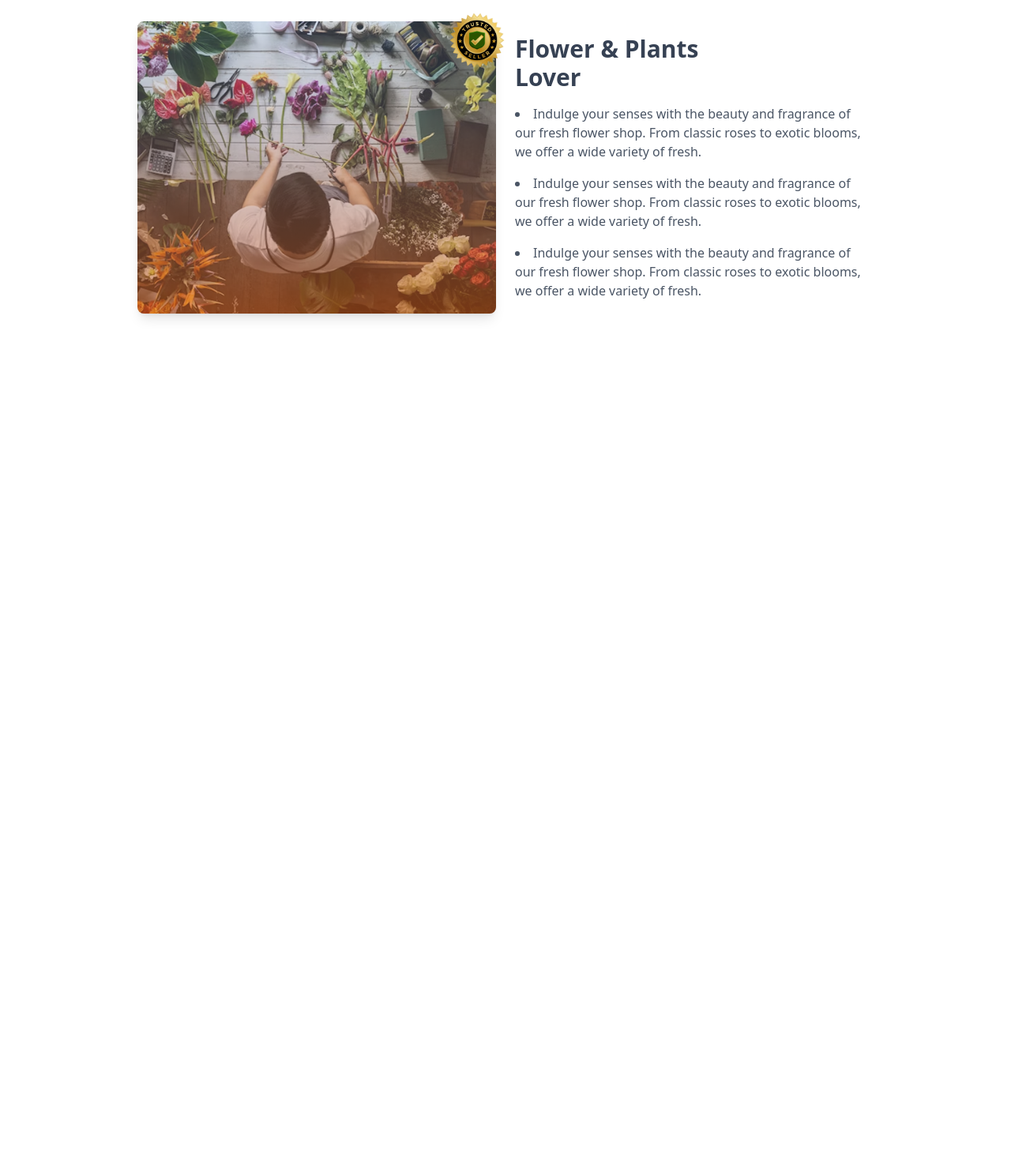
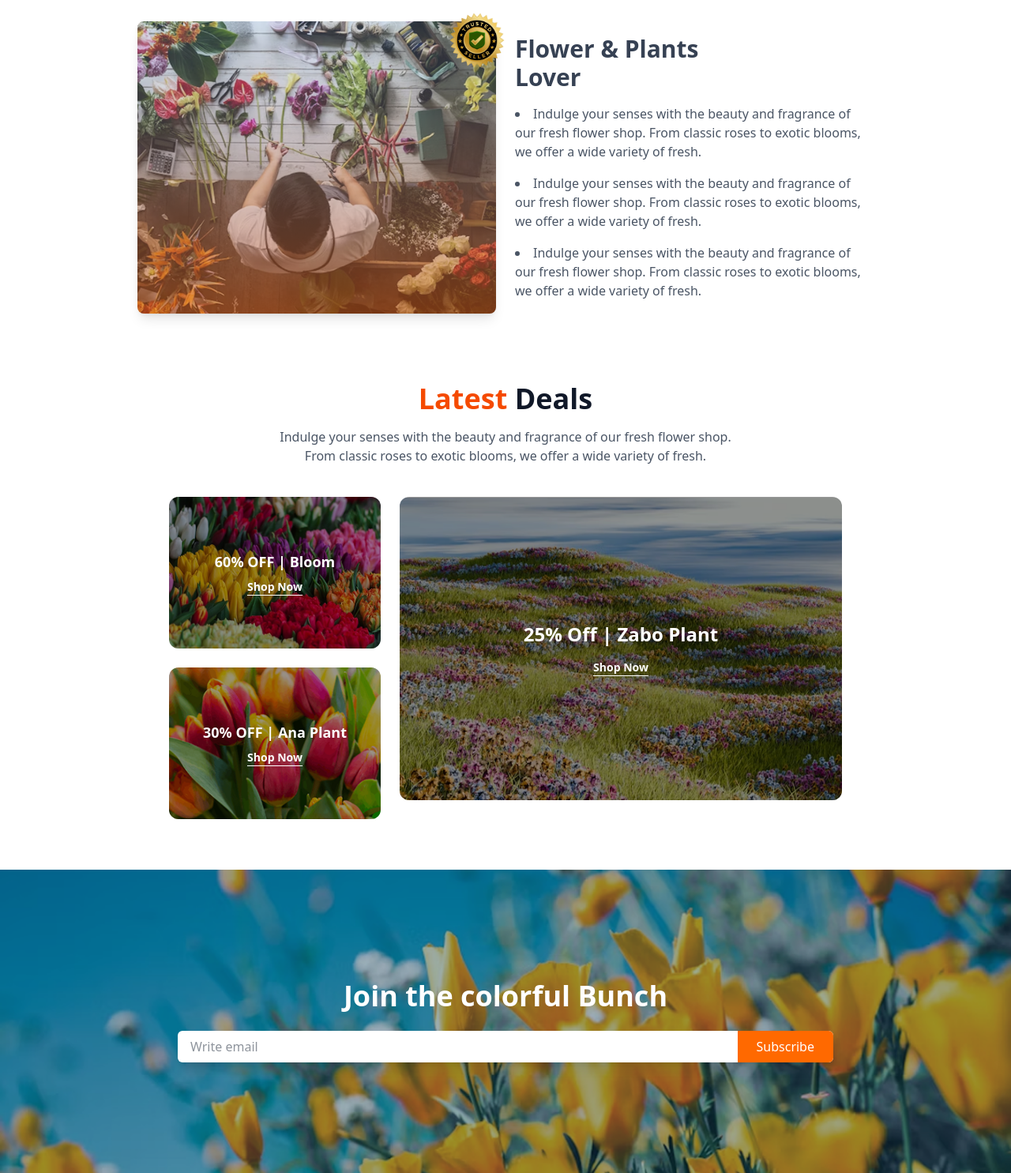
Before and after one commit to parvezislam760/my-second-assignment, a plain HTML site: page index.html in a window 1280 px wide. Shown: the part 1772-3257 px from the top of the page at 79% size. Before the commit the page ends 2193 px from the top, so only its background shows below. Drawn offline with nearby package versions, Linux system fonts and the light colour scheme.

Commit message:
added formand bg img

```diff
--- a/index.html
+++ b/index.html
@@ -140,6 +140,63 @@
       </div>
     </div>
   </header>
+  <main class="bg-white font-sans text-gray-800">
+    <section class="max-w-6xl mx-auto py-16 px-4 md:px-[150px]">
+      <!-- latest deals -->
+      <div class="text-center mb-10">
+        <h2 class="text-4xl font-semibold"><span class="text-orange-600 font-bold">Latest</span> <span class="text-gray-900 font-bold">Deals</span></h2>
+        <p class="mt-4 text-gray-600 max-w-xl mx-auto">Indulge your senses with the beauty and fragrance of our fresh flower shop. From classic roses to exotic blooms, we offer a wide variety of fresh.</p>
+      </div>
+      <!-- image cart -->
+      <div class="grid md:grid-cols-3 gap-6">
+        <div class="flex flex-col gap-6">
+          <div class="relative rounded-xl    overflow-hidden h-40 md:h-48">
+            <img class="w-full h-full object-cover" src="assets/deal-bloom.png" alt="">
+            <div class="absolute inset-0 bg-black/40 flex flex-col items-center justify-center text-center p-4">
+              <h3 class="text-white text-lg font-semibold ">60% OFF | Bloom</h3>
+              <a class="mt-2 text-white text-sm font-semibold border-b border-white" href="#">Shop Now</a>
+            </div>
+          </div>
+          <!-- img2 -->
+          <div class="relative rounded-xl overflow-hidden h-40 md:h-48">
+            <img class="w-full h-full object-cover" src="assets/deal-ana.png" alt="">
+            <div class="absolute inset-0 bg-black/40 flex flex-col items-center justify-center text-center p-4">
+              <h3 class="text-white text-lg font-semibold">30% OFF | Ana Plant</h3>
+              <a class="mt-2 text-white text-sm font-semibold border-b border-white" href="#">Shop Now</a>
+            </div>
+          </div>
+        </div>
+        <!-- full img -->
+        <div class="md:col-span-2">
+          <div class="relative rounded-xl overflow-hidden h-40 md:h-96">
+            <img class="w-full h-full object-cover" src="assets/deal-zabo.png" alt="">
+            <div class="absolute inset-0 bg-black/40 flex flex-col items-center justify-center text-center p-4">
+              <h3 class="text-white text-2xl font-semibold">25% Off | Zabo Plant</h3>
+              <a class="mt-4 text-white text-sm font-semibold border-b border-white " href="#">Shop Now</a>
+            </div>
+          </div>
+        </div>
+      </div>
+    </section>
+  </main>
+  <section class="bg-white text-gray-800">
+    <section class="relative bg-cover bg-center h-96" style="background-image: url(./assets/news-letter-bg.png);">
+      <div class="flex items-center justify-center h-full bg-opacity-40">
+        <div class="text-center">
+          <h1 class="text-white text-4xl font-bold mb-6">Join the colorful Bunch</h1>
+          <form class="flex justify-center bg-white rounded-md overflow-hidden shadow-lg w-full md:w-[830px] h-10 mx-auto">
+            <input
+               type="email"
+               placeholder="Write email"
+               class="px-4 py-3 w-full focus:outline-none text-gray-800 "/>
+              <button class="bg-orange-500 hover:bg-orange-600 text-white px-6">Subscribe</button>
+          </form>
+        </div>
+      </div>
+    </section>
+  </section>
+  <footer>
 
+  </footer>
 </body>
 </html>
```
